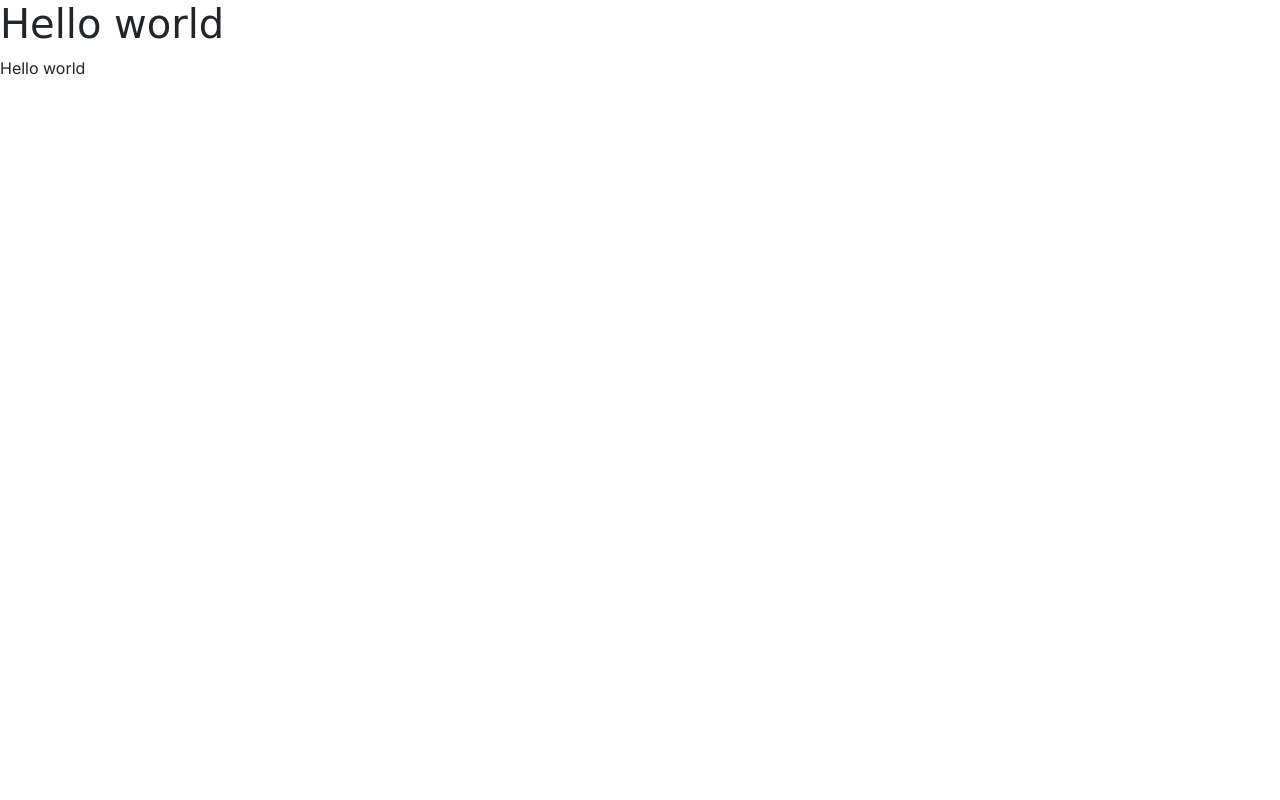
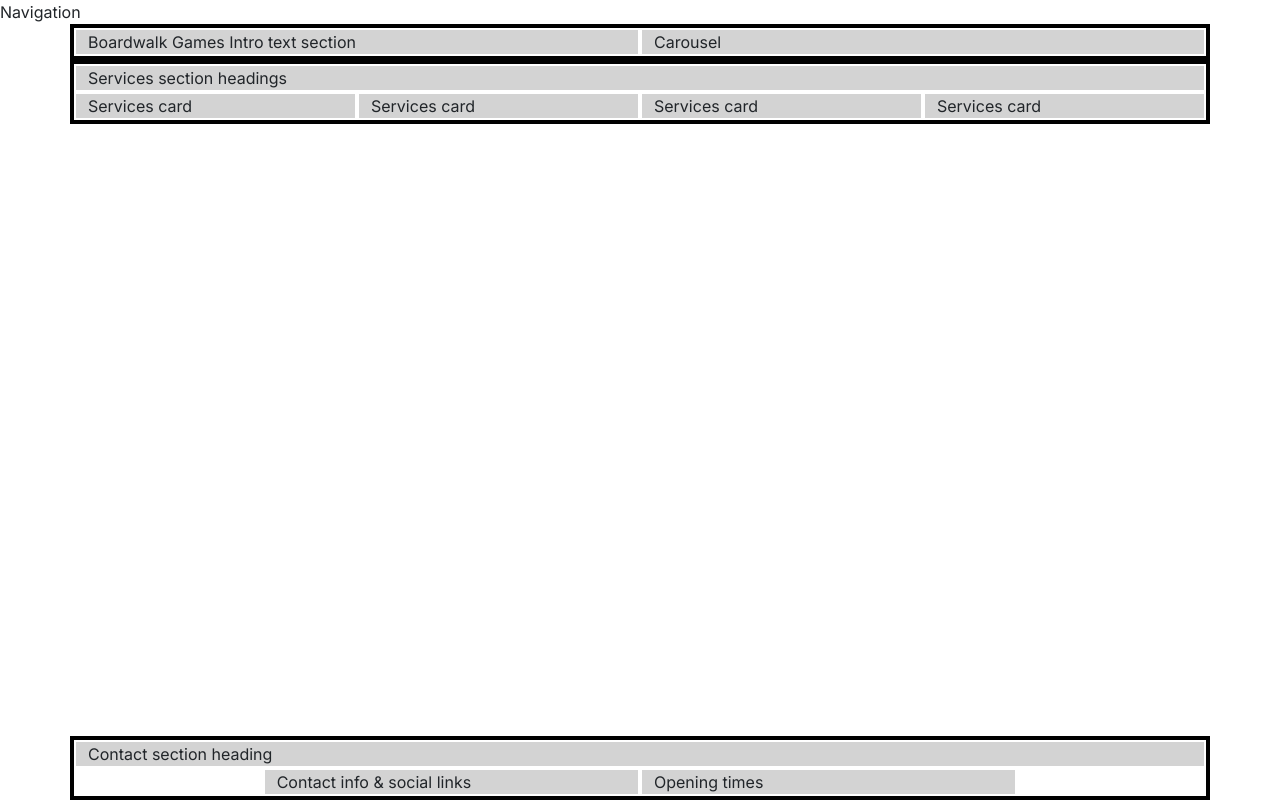
Before and after one commit to Zoe-Perry/boardwalk-games, a plain HTML site: page index.html in a window 1280 px wide. Drawn offline with nearby package versions, Linux system fonts and the light colour scheme; a web font is replaced by a local one.

Commit message:
adding homepage boilerplate

```diff
--- a/assets/css/style.css
+++ b/assets/css/style.css
@@ -1,9 +1,37 @@
 /* Google fonts import */
 @import url('https://fonts.googleapis.com/css2?family=Inter:ital,opsz,wght@0,14..32,100..900;1,14..32,100..900&family=Macondo&display=swap');
-body{
-    font-family: "Inter", sans-serif;
+
+/* CSS variables */
+
+:root{
+    --primary-font:"Inter", sans-serif;
+    --secondary-font:"Macondo", cursive;
+    --primary-color:#3a2620; /* dark brown */
+    --secondary-color:#aa9581; /*light brown */
+    --highlight-color:#416a8e; /* blue */
+    --highlight-color-light:#7a9fc2; /* light blue */
 }
 
-h1{
-    font-family: "Macondo", cursive;
+body{
+    font-family: var(--primary-font);
 }
+
+h1, h2, h3{
+    font-family: var(--secondary-font);
+    color: var(--primary-color);
+}
+
+.sub-heading-color{
+    color:var(--highlight-color)
+}
+
+/* grid visualisation CSS for testing */
+
+.container, .row{
+    border:2px solid black;
+}
+
+.col-12{
+    border:2px solid white;
+    background-color: lightgray;
+}
--- a/index.html
+++ b/index.html
@@ -3,16 +3,59 @@
 <head>
     <meta charset="UTF-8">
     <meta name="viewport" content="width=device-width, initial-scale=1.0">
-    <title>Document</title>
+    <meta name="description" content="Boardwalk Games, your ultimate gaming retreat! Perfect for casual gamers, enthusiasts, and student gatherings. Visit us for your next adventure in board gaming.">
+    <title>Boardwalk Games | Home</title>
+
+    <!-- favicons generated by favicon.io -->
+     <link rel="apple-touch-icon" sizes="180x180" href="assets/images/apple-touch-icon.png">
+    <link rel="icon" type="image/png" sizes="32x32" href="assets/images/favicon-32x32.png">
+    <link rel="icon" type="image/png" sizes="16x16" href="assets/images/favicon-16x16.png">
     <!-- Bootstrap CSS link -->
     <link href="https://cdn.jsdelivr.net/npm/bootstrap@5.3.6/dist/css/bootstrap.min.css" rel="stylesheet" integrity="sha384-4Q6Gf2aSP4eDXB8Miphtr37CMZZQ5oXLH2yaXMJ2w8e2ZtHTl7GptT4jmndRuHDT" crossorigin="anonymous">
      <!-- Custom CSS -->
     <link rel="stylesheet" href="./assets/css/style.css">
 </head>
-<body>
-    <heading><h1>Hello world</h1></heading>
-    <p>Hello world</p>
 
+<!-- Classes on body set to work with mt-auto on footer to ensure it always stays at the bottom of the page -->
+<body class="d-flex flex-column min-vh-100">
+    <!-- Navigation -->
+     <div>Navigation</div>
+
+     <!-- Header with carousel -->
+      <header class="container">
+        <div class="row">
+            <div class="col-12 col-xl-6">Boardwalk Games Intro text section</div>
+            <div class="col-12 col-xl-6">Carousel</div>
+        </div>
+      </header>
+
+      <!-- main element to hold all key sections of the home page -->
+       <main>
+        <!-- Services section -->
+        <section class="container">
+            <div class="row">
+                <div class="col-12">Services section headings</div>
+                <div class="col-12 col-md-6 col-xl-3">Services card</div>
+                <div class="col-12 col-md-6 col-xl-3">Services card</div>
+                <div class="col-12 col-md-6 col-xl-3">Services card</div>
+                <div class="col-12 col-md-6 col-xl-3">Services card</div>
+            </div>
+        </section>
+       </main>
+
+       <!-- Footer / contact section -->
+        <!-- mt-auto added to push footer to the bottom of the page-->
+        <footer class="mt-auto">
+            <div class="container">
+                <div class="row justify-content-center">
+                    <div class="col-12">Contact section heading</div>
+                    <!-- Contact info -->
+                    <div class="col-12 col-md-6 col-xl-4">Contact info & social links</div>
+                    <!-- Opening times -->
+                    <div class="col-12 col-md-6 col-xl-4">Opening times</div>
+                </div>
+            </div>
+        </footer>
 
     <!-- Font awesome link -->
     <script src="https://kit.fontawesome.com/af2f228ca5.js" crossorigin="anonymous"></script>
```
